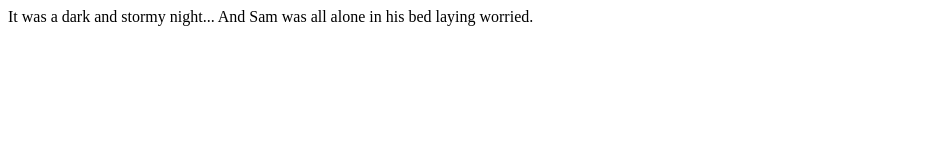
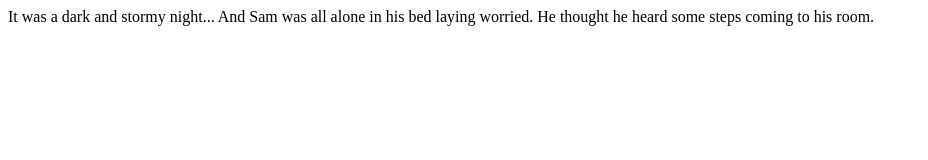
Before and after one commit to karlajagan/fireside-story, a plain HTML site: page index.html in a window 1280 px wide. Shown: the whole page, without its empty margins (0-928 px from the left). Drawn offline with Linux system fonts and the light colour scheme.

Commit message:
a third line was added

```diff
--- a/index.html
+++ b/index.html
@@ -2,6 +2,7 @@
   <body>
     <p>It was a dark and stormy night...
        And Sam was all alone in his bed laying worried.
+       He thought he heard some steps coming to his room.
     </p>
   </body>
 </html>
```
